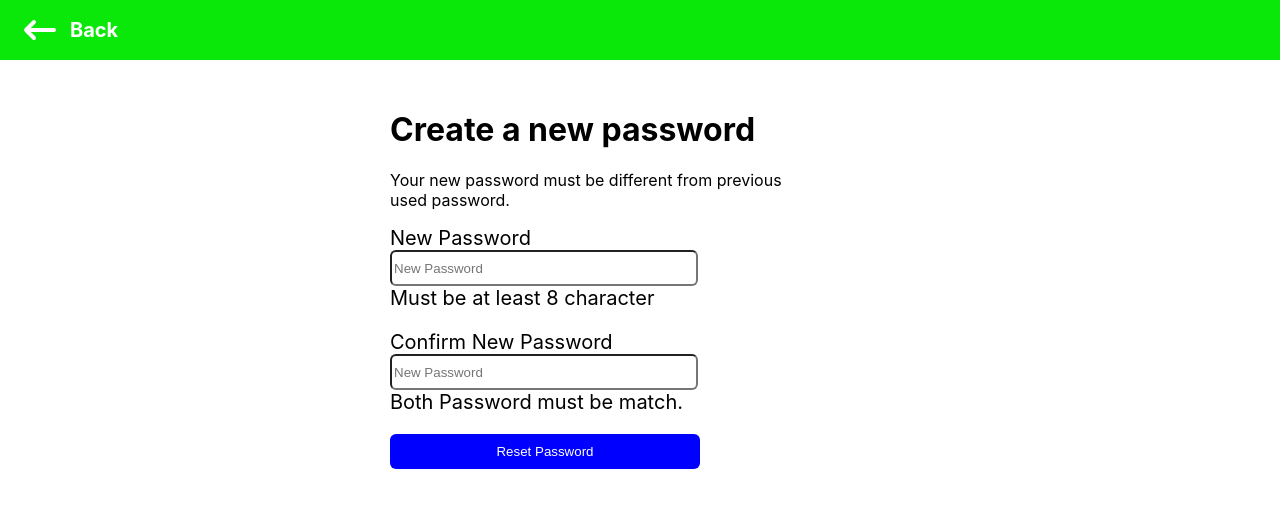
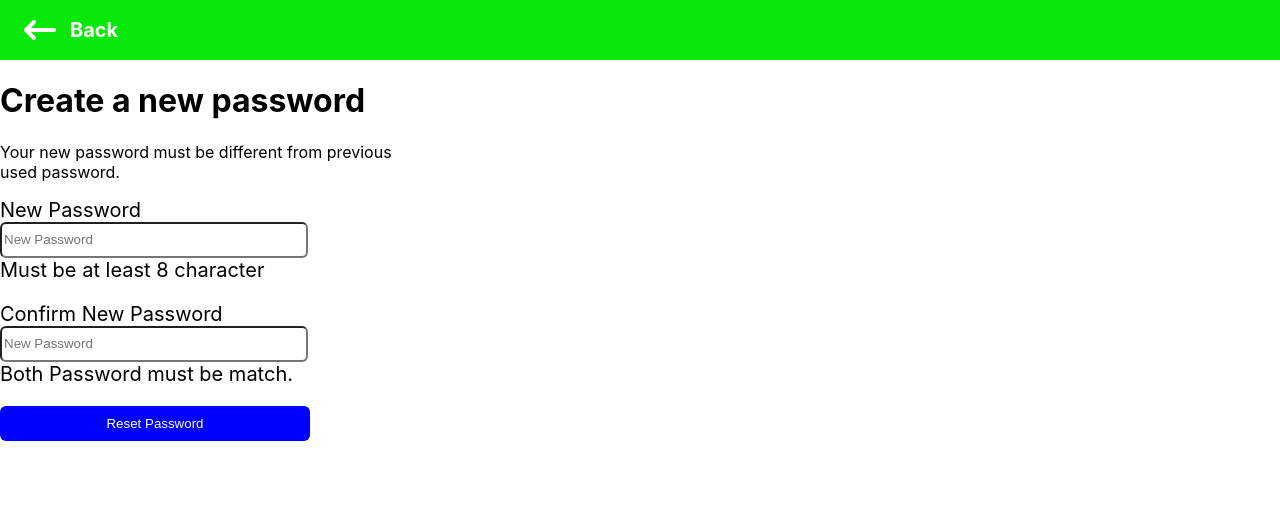
Before and after one commit to sudiptamang/book_store, a React (Create React App) app: page /ResetPassword in a window 1280 px wide. Shown: the top 508 px of the page. Built offline with nearby package versions, Linux system fonts and the light colour scheme.

Commit message:
update in New password

```diff
--- a/src/pages/LogPage/ResetPassword/ResetPassword.css
+++ b/src/pages/LogPage/ResetPassword/ResetPassword.css
@@ -1,8 +1,10 @@
-.containerNewPassword {
+.ForgotPasswordContainer {
+  margin-left: auto;
+  margin-right: auto;
   width: 500px;
-  height: auto;
-  display: block;
-  margin: 50px auto 0 auto;
+  display: flex;
+  align-items: center;
+  justify-content: center;
 }
 .contain {
   width: 400px;
```
